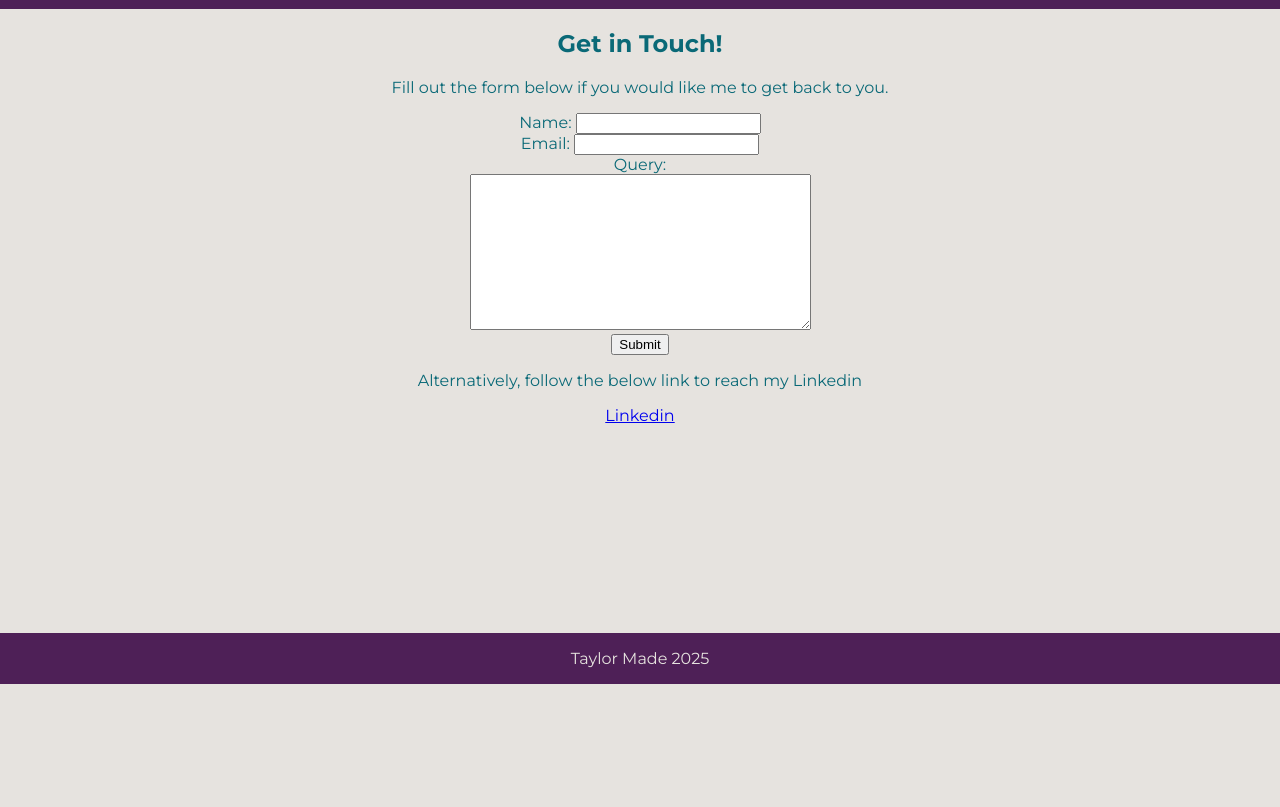
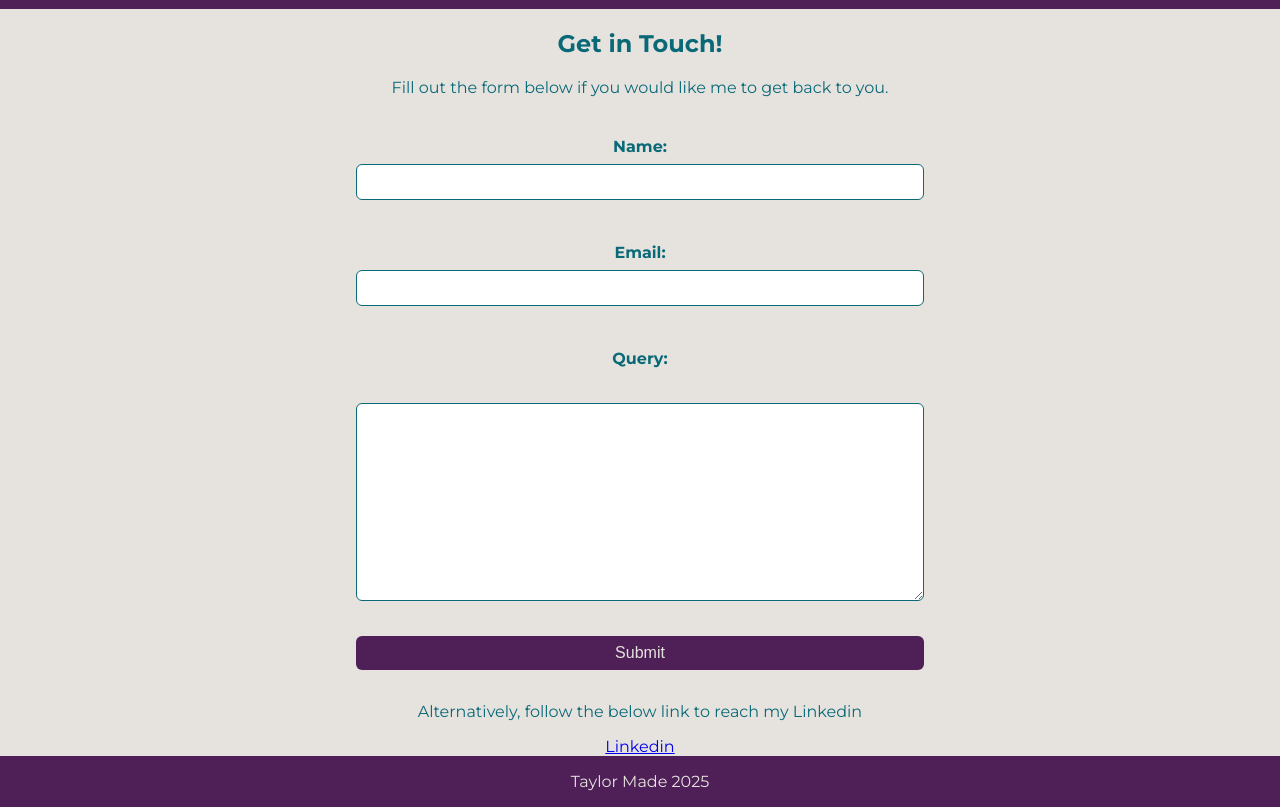
Before and after one commit to JadeT480/portfolioWebsite, a plain HTML site: page contact.html in a window 1280 px wide. Shown: the part 116-923 px from the top of the page. Before the commit the page ends 800 px from the top, so only its background shows below. Drawn offline with Linux system fonts and the light colour scheme.

Commit message:
Add styling to the contact page

```diff
--- a/resources/styles.css
+++ b/resources/styles.css
@@ -175,6 +175,45 @@ div.desktop {
   vertical-align: middle;
 }
 
+/* Contact styles */
+form {
+  display: flex;
+  flex-direction: column;
+  align-items: center;
+  gap: 0.5rem;
+  padding: 1rem;
+  max-width: 600px;
+  margin: 0 auto;
+}
+
+form label {
+  font-weight: bold;
+  margin-top: 0.5rem;
+}
+
+form input,
+form textarea {
+  width: 100%;
+  padding: 0.5rem;
+  font-size: 1rem;
+  border: 1px solid #0a6977;
+  border-radius: 6px;
+}
+
+form input[type="submit"] {
+  background-color: #4e2057;
+  color: #e6e3df;
+  border: none;
+  padding: 0.5rem 1rem;
+  font-size: 1rem;
+  border-radius: 6px;
+  cursor: pointer;
+}
+
+form input[type="submit"]:hover {
+  background-color: #0a6977;
+}
+
 /* Footer styles */
 footer {
   background-color: #4e2057;
```
